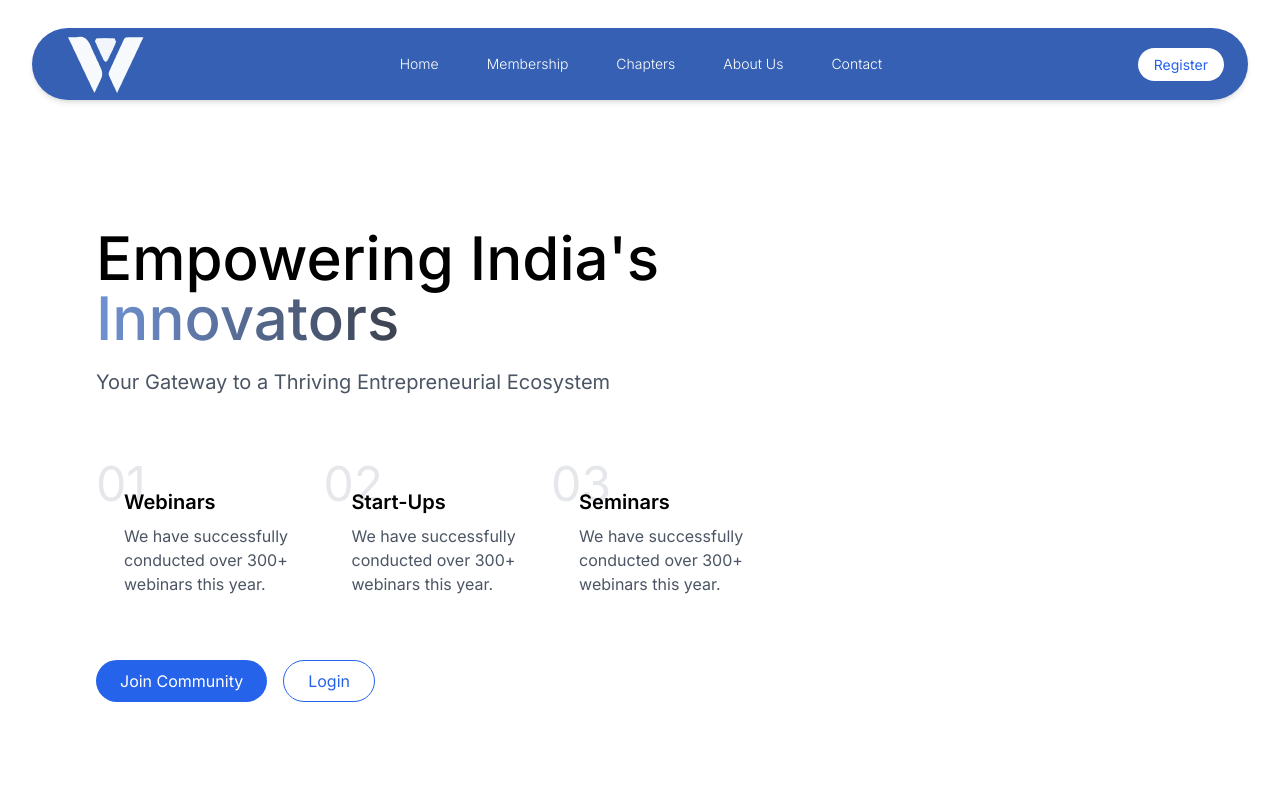
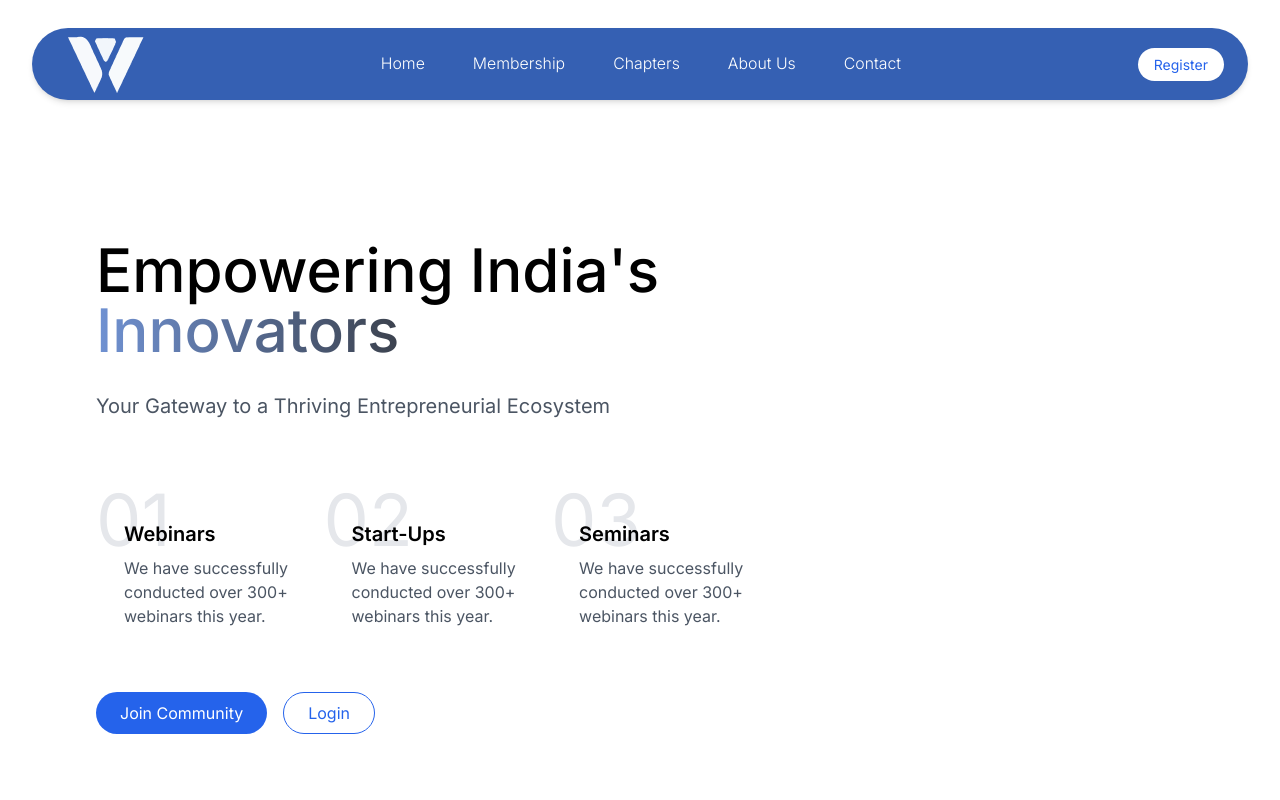
Before and after one commit to wissionaxis/wissionaxis, a Next.js app: page / in a window 1280 px wide. Shown: the top 800 px of the page. Built offline with nearby package versions, Linux system fonts and the light colour scheme.

Commit message:
updated ui'

```diff
--- a/app/(sites)/page.tsx
+++ b/app/(sites)/page.tsx
@@ -95,10 +95,10 @@ const Home = () => {
       <div className="w-[95%] min-h-[70vh] flex flex-col md:flex-row">
         <div className="container mx-auto px-4 md:px-8 lg:px-16 md:w-2/3">
           <div className="mb-16 -mt-5 Hero-Header">
-            <h1 className="text-4xl md:text-5xl lg:text-6xl font-[500] mb-5 overflow-hidden">
+            <h1 className="text-4xl md:text-5xl lg:text-6xl py-3 font-[500] mb-5 overflow-hidden ">
               Empowering India{"'"}s <span className="textColor">Innovators</span>
             </h1>
-            <p className="text-gray-600 text-lg md:text-xl overflow-hidden">Your Gateway to a Thriving Entrepreneurial Ecosystem</p>
+            <p className="text-gray-600 text-lg md:text-xl overflow-hidden ">Your Gateway to a Thriving Entrepreneurial Ecosystem</p>
           </div>
           <div className="flex flex-col md:flex-row justify-between items-start mb-16">
             {sections.map((section: SectionType, index: number) => (
@@ -106,10 +106,10 @@ const Home = () => {
                 key={index}
                 className="section-card flex-1 h-full mb-8 md:mb-0 relative"
               >
-                <h2 className="text-5xl text-gray-200 mb-2 absolute left-0 top-0">
+                <h2 className="text-7xl text-gray-200 mb-2 absolute left-0 top-0">
                   {section.id}
                 </h2>
-                <div className="relative w-full h-full mt-7 md:ml-7">
+                <div className="relative w-full h-full mt-9 md:ml-7">
                   <h3 className="text-xl font-semibold mb-2">{section.title}</h3>
                   <p className="text-gray-600">{section.description}</p>
                 </div>
--- a/app/components/common/Navbar.tsx
+++ b/app/components/common/Navbar.tsx
@@ -73,7 +73,7 @@ const Navbar = () => {
         {/* logo */}
         <div className="hidden md:flex space-x-12 text-white">
           {Links.map((t: LinksType, index: number) => (
-            <Link href={t.linked} key={index} className="hover:text-gray-300 transition-colors text-sm font-light">
+            <Link href={t.linked} key={index} className="hover:text-gray-300 transition-colors text-[0.99rem] font-light">
               {t.name}
             </Link>
           ))}
@@ -92,7 +92,7 @@ const Navbar = () => {
         </div>
         <div className={`navHeight absolute top-24 left-10 right-0 flex-colm rounded-[20px] border-none w-[85%] z-[99999] bg-[#3560B3] overflow-hidden ${!isOpen ? 'hidden' : ''}`}>
           {isOpen && Links.map((t: LinksType, index: number) => (
-            <Link href={t.linked} key={index} className={`text-white hover:text-gray-300 transition-colors p-2 w-full text-center ${index === 0 && 'mt-3'}`}>
+            <Link href={t.linked} key={index} className={`text-white hover:text-gray-300 transition-colors p-2 w-full text-center text- ${index === 0 && 'mt-3'}`}>
               {t.name}
             </Link>
           ))}
--- a/app/components/membership_components/CommunitySection.tsx
+++ b/app/components/membership_components/CommunitySection.tsx
@@ -122,7 +122,7 @@ const CommunitySection: React.FC = () => {
 
   return (
     <section ref={sectionRef} className="flex flex-col items-center py-16 px-6  md:px-12 lg:px-24 text-center">
-      <div ref={statsRef} className="grid grid-cols-1 md:grid-cols-2 w-[80%] flex-all gap-8 mb-16">
+      <div ref={statsRef} className="grid grid-cols-1 md:grid-cols-2 w-[80%] max-lg:w-full  flex-all gap-8 mb-16">
         <div className="flex flex-col items-center border-2 w-[40%] border-blue-600 rounded-lg p-6">
           <h2 className="text-2xl md:text-3xl lg:text-4xl font-bold mb-2">800+</h2>
           <p className="text-lg md:text-xl lg:text-2xl mb-4">Community members</p>
@@ -140,11 +140,11 @@ const CommunitySection: React.FC = () => {
           </div>
         </div>
       </div>
-      <div className="flex flex-col md:flex-row items-center w-full max-w-full">
-        <div className="w-full md:w-1/2 mb-8 md:mb-0 md:mr-8">
+      <div className="flex flex-col lg:flex-row items-center w-full max-w-full">
+        <div className="w-full lg:w-1/2 mb-8 md:mb-0 md:mr-8">
           <img ref={imageRef} src="https://via.placeholder.com/800x600" alt="WhatsApp Chat" className="rounded-lg" />
         </div>
-        <div className="w-full md:w-1/2 text-left">
+        <div className="w-full lg:w-1/2 text-left lg:mt-0 mt-10">
           <h2 ref={titleRef} className="text-2xl md:text-3xl lg:text-4xl font-bold mb-4">
             Join our <span className="text-green-500">WhatsApp</span> Community
           </h2>
--- a/app/components/membership_components/Hero.tsx
+++ b/app/components/membership_components/Hero.tsx
@@ -43,17 +43,19 @@ const WelcomeSection: React.FC = () => {
   return (
     <section ref={sectionRef} className="flex flex-col items-start py-16 px-6 md:px-12 lg:px-24 text-left">
       <div className="max-w-full">
-        <h1 ref={titleRef} className="text-4xl md:text-5xl h-[7rem] leading-[6rem] lg:text-4xl font-medium text-left mb-4">
+        <h1 ref={titleRef} className="text-4xl  h-[7rem] lg:leading-[6rem] max-md:text-2xl  lg:text-4xl font-medium text-center mb-4">
           <span className="mb-4">Welcome to Our Dynamic Community</span> <br/><span>and Ignite Your Potential</span>
         </h1>
-        <p ref={paragraphRef} className="text-lg md:text-xl lg:text-xl mb-8 w-[85%] text-left">
+        <p ref={paragraphRef} className="text-lg md:text-xl lg:text-xl mb-8 w-[100%] text-center">
           Wissionaxis fosters a vibrant and engaging community through a variety of activities designed to empower entrepreneurs and foster collaboration.
         </p>
-        <Link href="/join" passHref>
-          <button ref={buttonRef} className="bg-blue-600 text-white py-3 px-6 rounded-[15px] text-lg md:text-lg lg:text-lg hover:bg-blue-700 transition-colors">
+        <div className="w-full  flex-center">
+        <Link href="/join" passHref className=''>
+          <button ref={buttonRef} className="bg-blue-600  text-white py-3 px-6 rounded-[15px] text-lg md:text-lg lg:text-lg hover:bg-blue-700 transition-colors">
             Join us now &#8594;
           </button>
         </Link>
+        </div>
       </div>
       <div ref={imageRef} className="mt-10 w-full max-w-4xl h-[20rem] mx-auto">
         <Image
```
